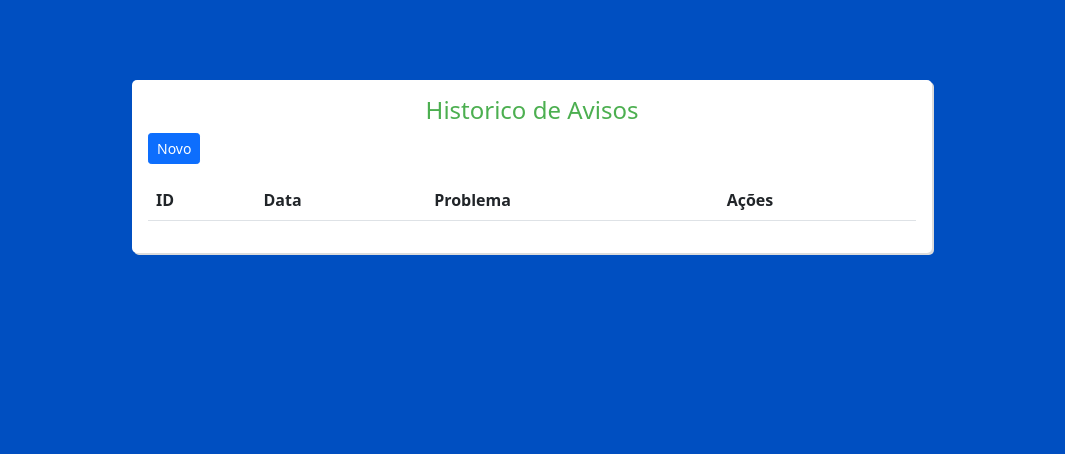
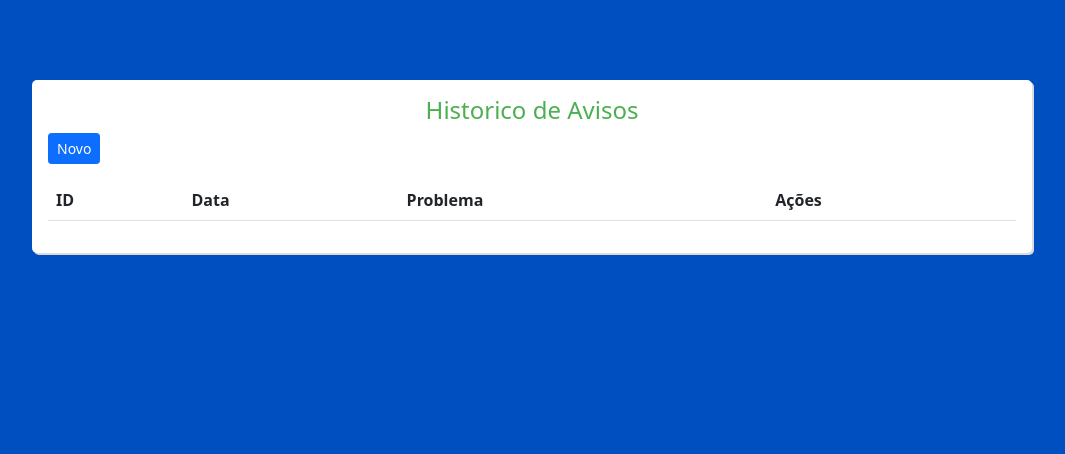
Before and after one commit to camehu/raimax, a FastAPI app: page /aviso in a window 1280 px wide. Shown: the part 56-510 px from the top of the page, without its empty margins (108-1173 px from the left). Run offline with FastAPI, Linux system fonts and the light colour scheme; data that the repository does not hold is empty.

Commit message:
up-final2

```diff
--- a/main.py
+++ b/main.py
@@ -56,15 +56,26 @@ async def painel(request: Request):
 
 @app.post("/validacpanel")
 async def validacpanel(request: Request, username: str = Form(), password: str = Form()):
+
     mycursor = conex.mydb.cursor()
     mycursor.execute(f"SELECT * FROM login WHERE nickname ='{username}' ")
-    cript_senha = hash.gerar_hash(password)
     myresult = mycursor.fetchall()
     lista = len(myresult)
     if lista == 0:
         return RedirectResponse(url="/", status_code=303,)
     else:
-        return RedirectResponse(url="painel", status_code=303,)
+        for nome in myresult:
+            if nome[3] == username:
+                senha = hash.verifcar_hask(password, nome[2])
+                if senha:
+                    return RedirectResponse(url="painel", status_code=303,)
+                else:
+                    return RedirectResponse(url="/", status_code=303, )
+            else:
+                return RedirectResponse(url="painel", status_code=303,)
+
+
+
 
 
 @app.post("/inserir")
@@ -103,9 +114,9 @@ async def deletar(request: Request, idaviso: str = Form()):
 
 @app.get("/aviso", response_class=HTMLResponse)
 async def aviso(request: Request):
-    resp = conex.mydb.cursor()
-    resp.execute("SELECT * FROM aviso")
-    myresult = resp.fetchall()
+    mycursor = conex.mydb.cursor()
+    mycursor.execute("SELECT * FROM aviso")
+    myresult = mycursor.fetchall()
     return templates.TemplateResponse("aviso.html", {"request": request, "aviso": myresult})
 
 
--- a/static/css/user.css
+++ b/static/css/user.css
@@ -2,17 +2,15 @@
     display: flex;
     background-color:#004FC1;
 	margin:0%;
-	width:800wv;
+	width:auto;
 	height:100vh;
 	justify-content: center;
 	align-items: start;
 
-
-
 }
 
 #divcentro{
-	width:800px;
+	width:1000px;
 	height: auto;
 	background-color: #FFFFFF;
 	padding:1em;
@@ -34,3 +32,8 @@ h4{
 	margin-top: 5em;
 
 }
+
+.table{
+
+	width: 100px;
+}
```
Also changed, not shown: static/js/sweetalert2.js (+6 -3 lines).
